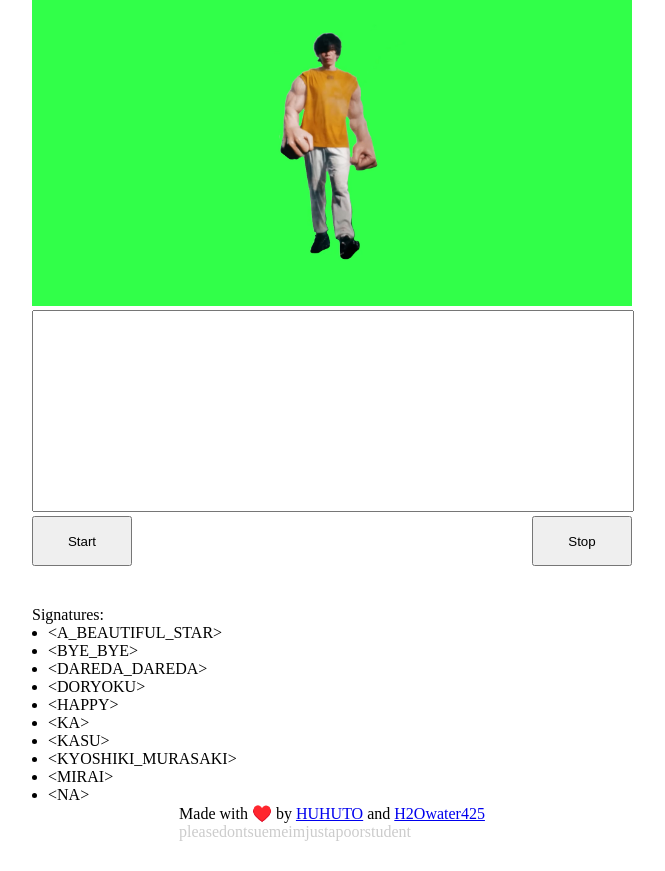
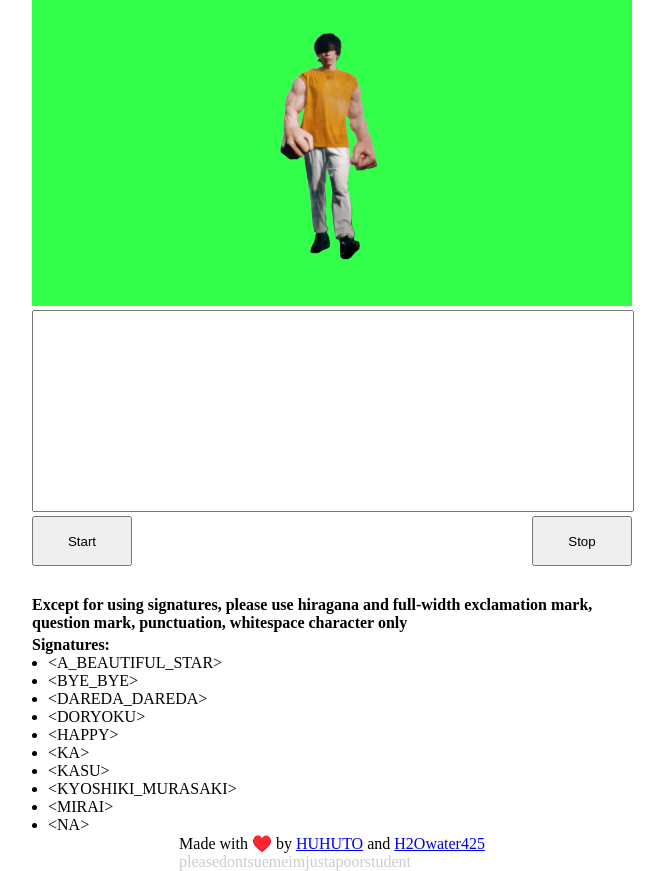
Before and after one commit to H2Owater425/yonezu-kenshi-text-to-speech, a website built with Vite: page index.html in a window 1280 px wide. Shown: the part 58-929 px from the top of the page, without its empty margins (308-973 px from the left). Before the commit the page ends 899 px from the top, so only its background shows below. Built offline with nearby package versions, Linux system fonts and the light colour scheme; files whose address does not match are found by name.

Commit message:
docs: Add usage

```diff
--- a/index.html
+++ b/index.html
@@ -21,8 +21,11 @@
 				</div>
 			</section>
 			<section>
-				<p>Signatures:</p>
-				<ul id="signatures"></ul>
+				<h4>Except for using signatures, please use hiragana and full-width exclamation mark, question mark, punctuation, whitespace character only</h4>
+				<div>
+					<h4>Signatures:</h4>
+					<ul id="signatures"></ul>
+				</div>
 			</section>
 		</main>
 		<footer>
--- a/source/index.css
+++ b/source/index.css
@@ -16,7 +16,7 @@ body {
 main {
 	display: flex;
 	flex-direction: column;
-	gap: 40px;
+	gap: 30px;
 	max-width: 600px;
 }
 
@@ -57,3 +57,9 @@ li {
 	cursor: pointer;
 	user-select: none;
 }
+
+main > section:last-child {
+	display: flex;
+	flex-direction: column;
+	gap: 4px;
+}
```
